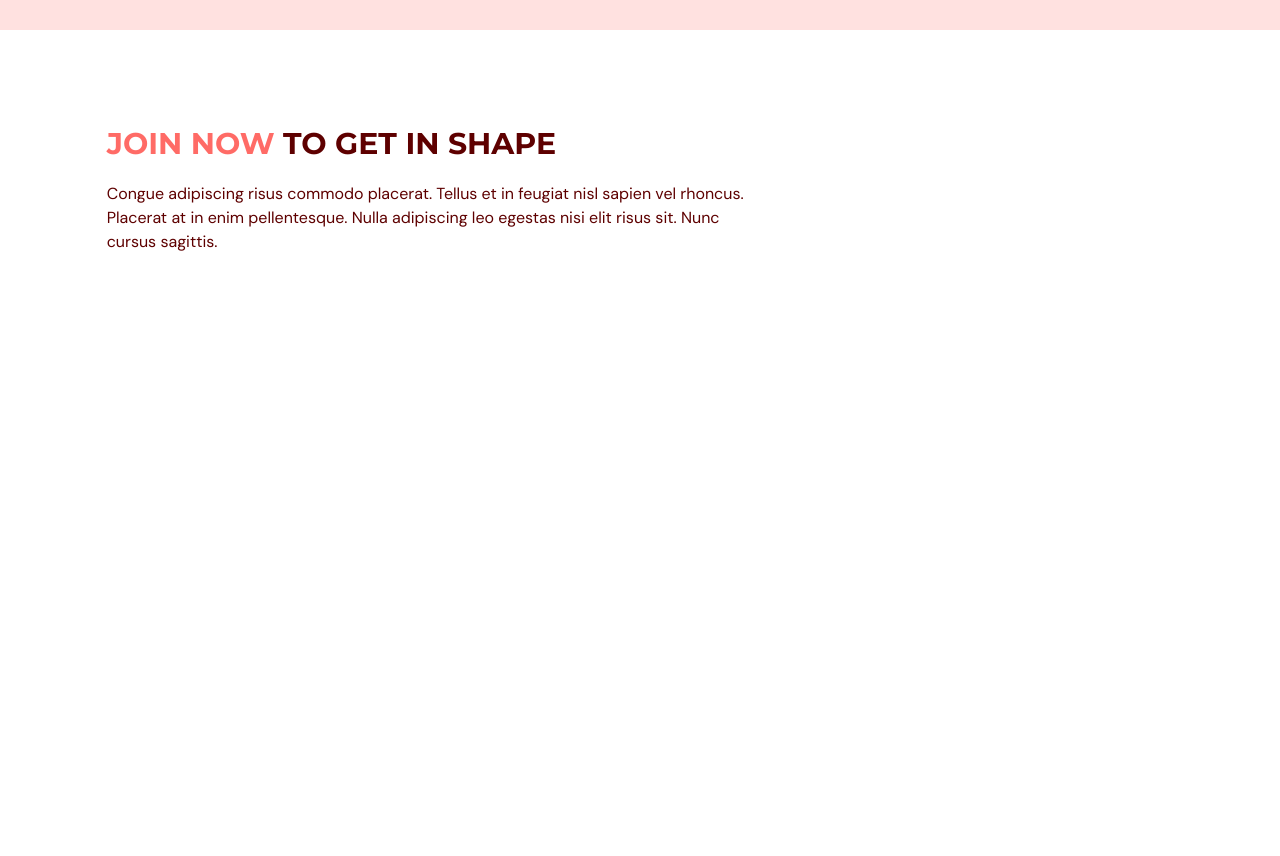
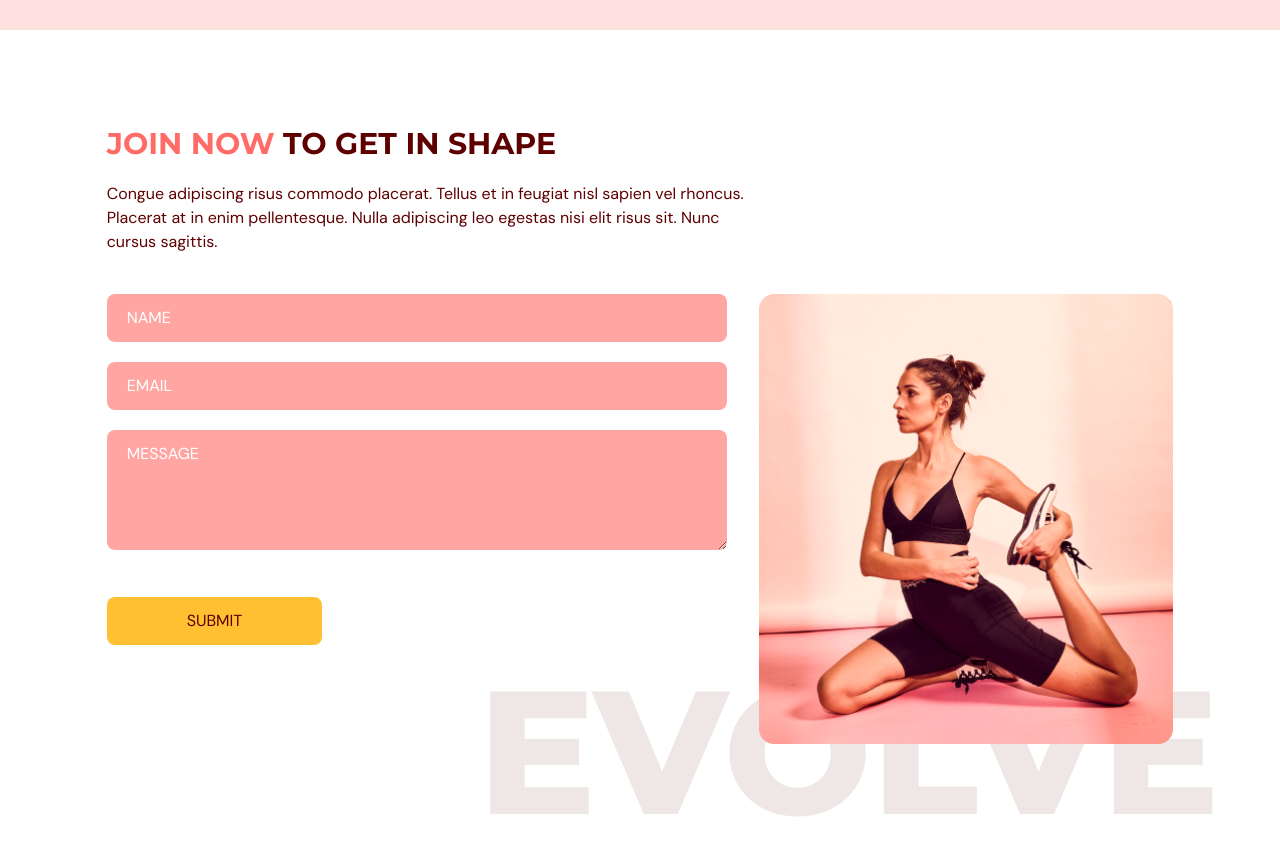
Before and after one commit to alona-didyk/Fitness-App, a React (Vite) app in the folder vite-project/: page / in a window 1280 px wide. Shown: the part 2960-3816 px from the top of the page. Before the commit the page ends 3382 px from the top, so only its background shows below. Built offline with nearby package versions, Linux system fonts and the light colour scheme.

Commit message:
completed contactUs component

```diff
--- a/vite-project/src/scenes/contactUs/index.tsx
+++ b/vite-project/src/scenes/contactUs/index.tsx
@@ -1,62 +1,163 @@
-import { useForm } from 'react-hook-form'
-import { SelectedPage } from '../../shared/types'
-import { motion } from 'framer-motion'
-import ContactUsPageGraphic from '../../assets/ContactUsPageGraphic.png'
-import HText from '../../shared/HText'
+import { useForm } from "react-hook-form";
+import { SelectedPage } from "../../shared/types";
+import { motion } from "framer-motion";
+import ContactUsPageGraphic from "../../assets/ContactUsPageGraphic.png";
+import HText from "../../shared/HText";
 
 type Props = {
-    setSelectedPage: (value: SelectedPage) => void
-}
+  setSelectedPage: (value: SelectedPage) => void;
+};
 
-const ContactUs = ({setSelectedPage}: Props) => {
+const ContactUs = ({ setSelectedPage }: Props) => {
+  const inputStyles = `mb-5 w-full rounded-lg bg-primary-300
+  px-5 py-3 placeholder-white`;
 
-    const {register, trigger, formState: {errors}} = useForm()
+  const {
+    register,
+    trigger,
+    formState: { errors },
+  } = useForm();
 
   const onSubmit = async (e: any) => {
-    const isValid = await trigger()
-    if(!isValid) {
-        e.preventDefault()
+    e.preventDefault();
+    const isValid = await trigger();
+
+    if (isValid) {
+      alert("Form submitted successfully!");
     }
-}
+  };
 
   return (
-    <section id='contactus' className='mx-auto w-5/6 pt-24 pb-32'>
-      <motion.div onViewportEnter={() => setSelectedPage(SelectedPage.ContactUs)}>
-        {/* Header */}
-        <motion.div className='md:w-3/5' initial='hidden' whileInView='visible' viewport={{once: true, amount: 0.5}} transition={{duration: 0.5}} variants={{
-                 hidden: {opacity: 0, x:-50},
-                 visible: {opacity: 1, x: 0}
-                }}>
+    <section id="contactus" className="mx-auto w-5/6 pt-24 pb-32">
+      <motion.div
+        onViewportEnter={() => setSelectedPage(SelectedPage.ContactUs)}
+      >
+        {/* HEADER */}
+        <motion.div
+          className="md:w-3/5"
+          initial="hidden"
+          whileInView="visible"
+          viewport={{ once: true, amount: 0.5 }}
+          transition={{ duration: 0.5 }}
+          variants={{
+            hidden: { opacity: 0, x: -50 },
+            visible: { opacity: 1, x: 0 },
+          }}
+        >
           <HText>
-                        <span className='text-primary-500'>JOIN NOW</span> TO GET IN SHAPE
+            <span className="text-primary-500">JOIN NOW</span> TO GET IN SHAPE
           </HText>
-                    <p className='my-5'>
+          <p className="my-5">
             Congue adipiscing risus commodo placerat. Tellus et in feugiat nisl
             sapien vel rhoncus. Placerat at in enim pellentesque. Nulla
             adipiscing leo egestas nisi elit risus sit. Nunc cursus sagittis.
           </p>
         </motion.div>
 
-                {/* Form and Image */}
-                <div className='mt-10 justify-between gap-8 md:flex'>
-                    <motion.div className='mt-10 basis-3/5 md:mt-0' initial='hidden' whileInView='visible' viewport={{once: true, amount: 0.5}} transition={{duration: 0.5}} variants={{
-                 hidden: {opacity: 0, y: 50},
-                 visible: {opacity: 1, y: 0}
-                }}>
+        {/* FORM AND IMAGE */}
+        <div className="mt-10 justify-between gap-8 md:flex">
+          <motion.div
+            className="mt-10 basis-3/5 md:mt-0"
+            initial="hidden"
+            whileInView="visible"
+            viewport={{ once: true, amount: 0.5 }}
+            transition={{ duration: 0.5 }}
+            variants={{
+              hidden: { opacity: 0, y: 50 },
+              visible: { opacity: 1, y: 0 },
+            }}
+          >
             <form
-                    target='_blank'
+              target="_blank"
               onSubmit={onSubmit}
-                    action='https://formsubmit.co/e8a5bdfa807605332f809e5656e27c6e'
-                    method='POST'>
+              action="javascript:void(0);"
+              method="POST"
+            >
+              <input
+                className={inputStyles}
+                type="text"
+                placeholder="NAME"
+                {...register("name", {
+                  required: true,
+                  maxLength: 100,
+                })}
+              />
+              {errors.name && (
+                <p className="mt-1 text-primary-500">
+                  {errors.name.type === "required" && "This field is required."}
+                  {errors.name.type === "maxLength" &&
+                    "Max length is 100 char."}
+                </p>
+              )}
 
+              <input
+                className={inputStyles}
+                type="text"
+                placeholder="EMAIL"
+                {...register("email", {
+                  required: true,
+                  pattern: /^[A-Z0-9._%+-]+@[A-Z0-9.-]+\.[A-Z]{2,}$/i,
+                })}
+              />
+              {errors.email && (
+                <p className="mt-1 text-primary-500">
+                  {errors.email.type === "required" &&
+                    "This field is required."}
+                  {errors.email.type === "pattern" && "Invalid email address."}
+                </p>
+              )}
+
+              <textarea
+                className={inputStyles}
+                placeholder="MESSAGE"
+                rows={4}
+                cols={50}
+                {...register("message", {
+                  required: true,
+                  maxLength: 2000,
+                })}
+              />
+              {errors.message && (
+                <p className="mt-1 text-primary-500">
+                  {errors.message.type === "required" &&
+                    "This field is required."}
+                  {errors.message.type === "maxLength" &&
+                    "Max length is 2000 char."}
+                </p>
+              )}
+
+              <button
+                type="submit"
+                className="mt-5 rounded-lg bg-secondary-500 px-20 py-3 transition duration-500 hover:text-white"
+              >
+                SUBMIT
+              </button>
             </form>
           </motion.div>
+
+          <motion.div
+            className="relative mt-16 basis-2/5 md:mt-0"
+            initial="hidden"
+            whileInView="visible"
+            viewport={{ once: true, amount: 0.5 }}
+            transition={{ delay: 0.2, duration: 0.5 }}
+            variants={{
+              hidden: { opacity: 0, y: 50 },
+              visible: { opacity: 1, y: 0 },
+            }}
+          >
+            <div className="w-full before:absolute before:-bottom-20 before:-right-10 before:z-[-1] md:before:content-evolvetext">
+              <img
+                className="w-full"
+                alt="contact-us-page-graphic"
+                src={ContactUsPageGraphic}
+              />
             </div>
-
-
+          </motion.div>
+        </div>
       </motion.div>
     </section>
-  )
-}
+  );
+};
 
-export default ContactUs
+export default ContactUs;
```
Lines whose indentation alone changed are shown as unchanged.
